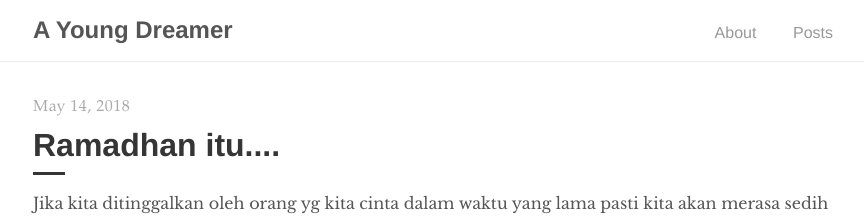
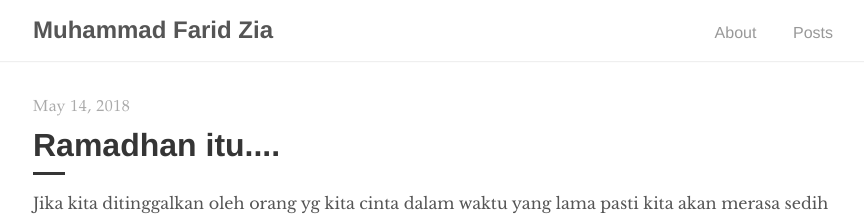
Before and after one commit to mfaridzia/mfaridzia.github.io, a Jekyll site: the page built from index.html, in a window 1280 px wide. Shown: the top 216 px of the page, without its empty margins (207-1071 px from the left). Built offline with Jekyll 4.4.1, drawn with Linux system fonts in a browser that asks for light colours; the list of posts is cut into pages by our own code.

Commit message:
Update _config.yml

```diff
--- a/_config.yml
+++ b/_config.yml
@@ -1,5 +1,5 @@
 # Site settings
-title:          A Young Dreamer
+title:          Muhammad Farid Zia
 description:    "Blog pribadi untuk berbagi seputar pengalaman hidup dan juga tentang hal-hal seputar Teknologi"
 #baseurl:        "/tale"
 url:            "https://mfaridzia.github.io"
```
